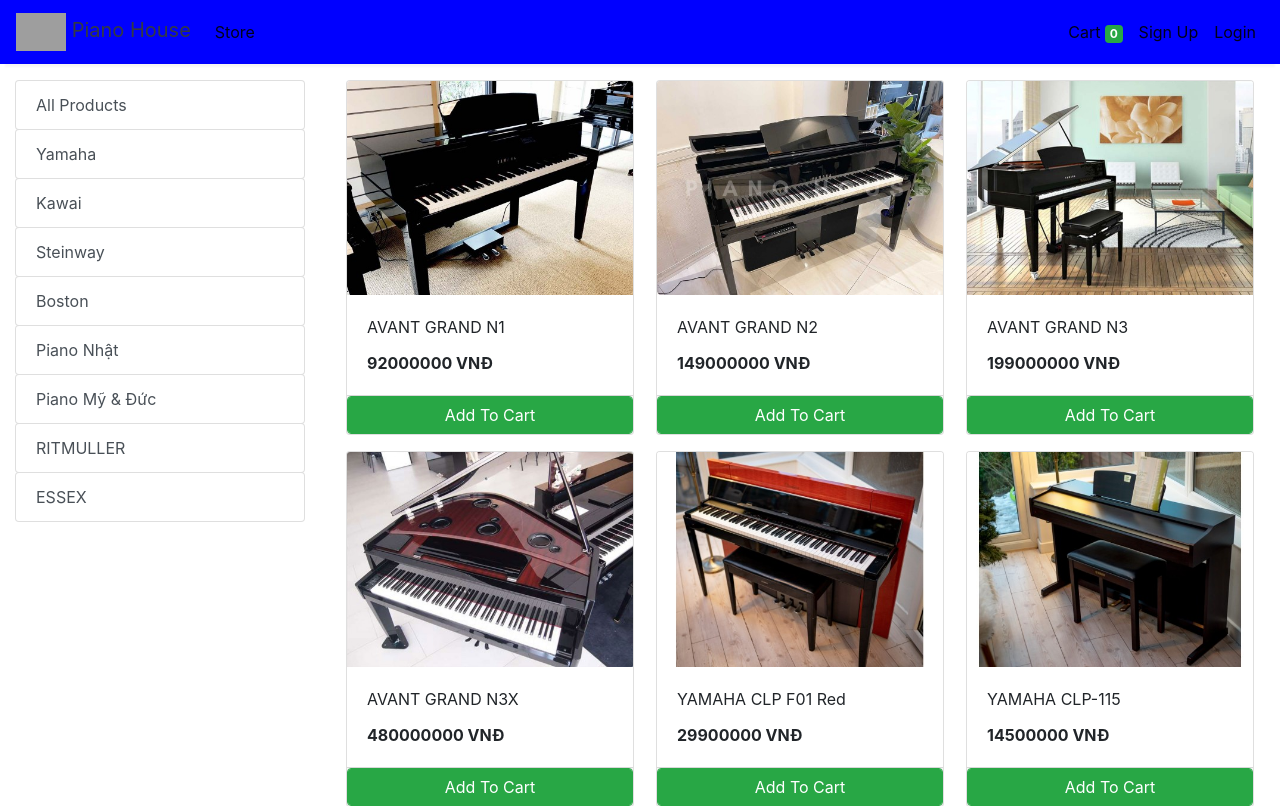
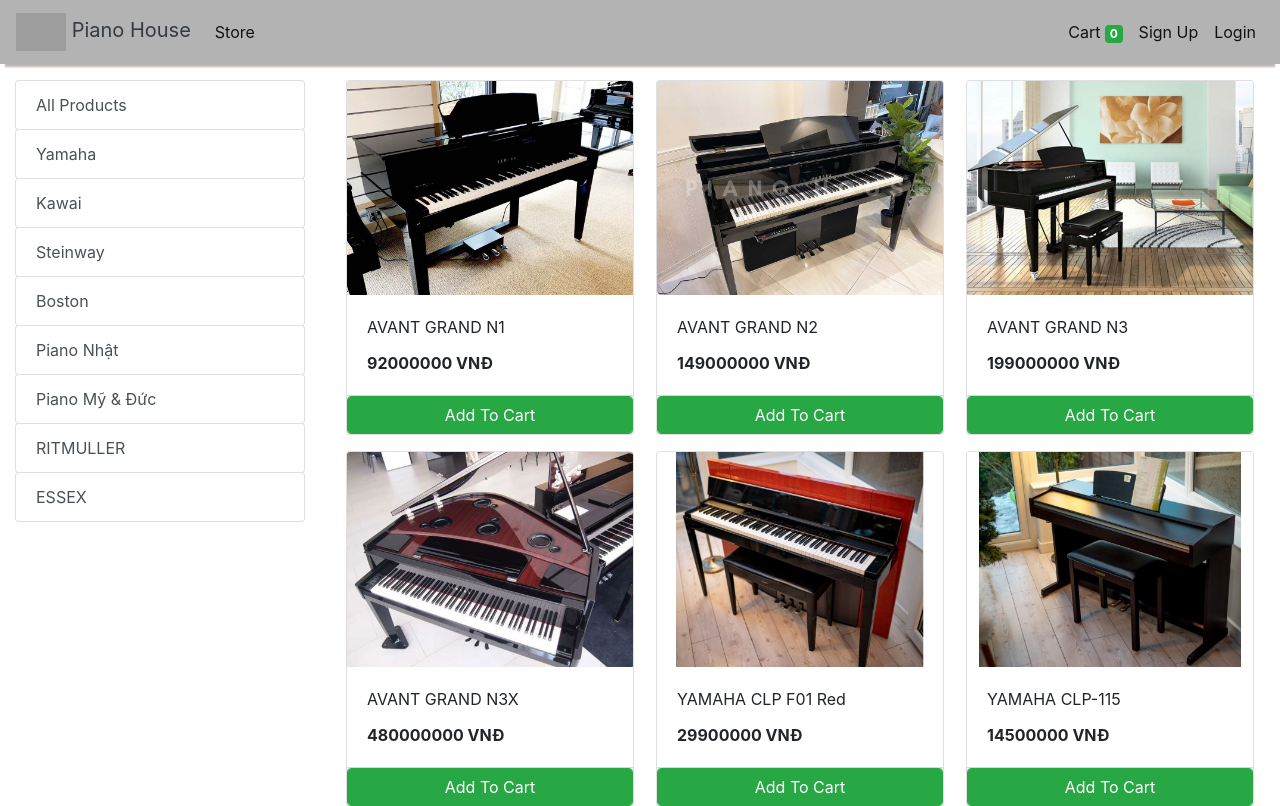
Before and after one commit to huynhcong1706/PianoShop, a Django app: page /store in a window 1280 px wide. Shown: the top 806 px of the page. Run offline with Django 3.2, Linux system fonts and the light colour scheme; data comes from the database, SQL or seed files in the repository; both versions use the stored data as it was after the commit; some libraries are stand-ins or nearby versions; grey boxes are pictures that could not be loaded.

Commit message:
first commit

```diff
--- a/store/templates/base.html
+++ b/store/templates/base.html
@@ -14,16 +14,16 @@
 
   <style>
     nav {
-      background-color: blue;
+      background-color: rgb(179, 179, 179);
     }
 
     .one-edge-shadow {
-      box-shadow: 0 8px 2px -5px rgb(246, 245, 245);
+      box-shadow: 0 8px 2px -5px rgb(189, 177, 177);
     }
 
     .display-8 {
-      font-weight: 200;
-      font-size: 30px;
+      font-weight: 300;
+      font-size: 50px;
       font-colour: $teal-200;
     }
   </style>
```
Also changed, not shown: db.sqlite3.
